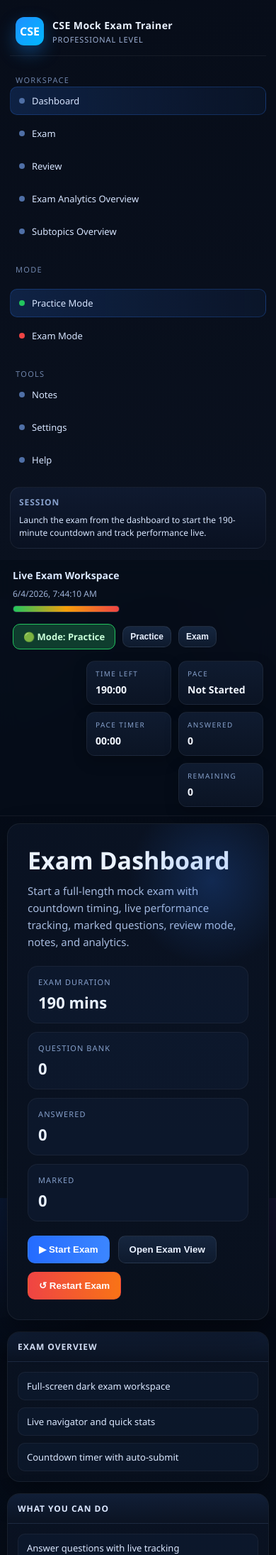
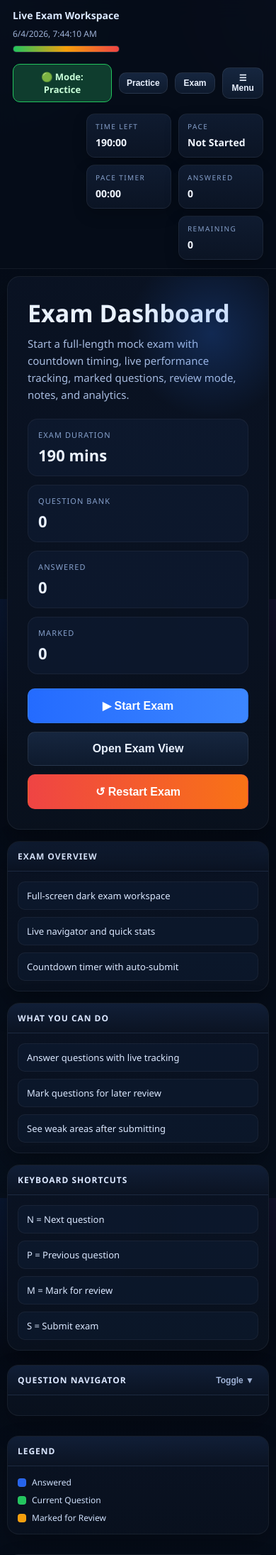
Before and after one commit to abpinedamb-cloud/cse-exam-workspace, a Flask app: page / in a window 390 px wide. Shown: the top 2191 px of the page at 71% size. Run offline with Flask 3, Linux system fonts and the light colour scheme.

Commit message:
Update index.html

```diff
--- a/templates/index.html
+++ b/templates/index.html
@@ -190,6 +190,11 @@
       justify-content:space-between;
       gap:16px;
       padding:12px 18px;
+
+
+	  position: sticky;
+	  top: 0;
+	  z-index: 999;
     }
 
     .topbar-left{
@@ -815,17 +820,22 @@
 	/* ✅ MOBILE RESPONSIVE FIX */
 @media (max-width: 768px){
 
-  /* ✅ SWITCH FROM GRID TO STACK */
+  /* ✅ SWITCH TO MOBILE STACK */
   .app-shell {
     display: flex;
     flex-direction: column;
   }
 
-  /* ✅ KEEP LEFT NAV (TOP MENU STYLE) */
+  /* ✅ LEFT NAV (hidden by default, toggle via JS) */
   .left-nav {
+    display: none;
     width: 100%;
     border-right: none;
     order: 1;
+  }
+
+  .left-nav.mobile-show {
+    display: block;
   }
 
   /* ✅ TOPBAR */
@@ -842,29 +852,19 @@
     order: 3;
   }
 
-  /* ✅ RIGHT SIDE NOW MOVES BELOW */
+  /* ✅ RIGHT PANEL */
   .right-side {
     width: 100%;
     padding: 10px;
     order: 4;
   }
 
-  /* ✅ FOOTER AT VERY BOTTOM */
+  /* ✅ FOOTER */
   .footer {
     order: 5;
   }
-  /* ✅ FULL WIDTH CARDS ON MOBILE */
-.result-card {
-  max-width: 100%;
-}
 
-}
-/* =========================
-   ✅ ========================= */   ✅ MOBILE SAFE PATCHES
-
-@media (max-width: 768px){
-
-  /* ✅ Buttons */
+  /* ✅ BUTTONS (FULL WIDTH + TOUCH FRIENDLY) */
   .btn,
   .choice-btn {
     width: 100%;
@@ -872,7 +872,7 @@
     padding: 14px;
   }
 
-  /* ✅ Stack controls */
+  /* ✅ STACK CONTROLS */
   .main-controls {
     flex-direction: column;
     align-items: stretch;
@@ -882,24 +882,39 @@
     width: 100%;
   }
 
-  /* ✅ Question readability */
+  /* ✅ QUESTION TEXT */
   #question {
     font-size: 20px;
     line-height: 1.5;
   }
 
-  /* ✅ Navigator grid */
+  /* ✅ NAVIGATOR GRID */
   #navigator {
-    grid-template-columns: repeat(6, 1fr);
+    grid-template-columns: repeat(5, 1fr);
   }
 
-  /* ✅ Chart fix */
-  canvas {
-    width: 100% !important;
-    height: auto !important;
+  /* ✅ LIMIT NAVIGATOR HEIGHT */
+  .navigator-expanded {
+    max-height: 200px;
+    overflow-y: auto;
   }
 
-  /* ✅ Notes panel */
+  .navigator-collapsed {
+    max-height: 0;
+    overflow: hidden;
+  }
+
+  /* ✅ CARDS FULL WIDTH */
+  .result-card {
+    max-width: 100%;
+  }
+
+  /* ✅ SIDE PANEL SPACING */
+  .side-card {
+    margin-bottom: 12px;
+  }
+
+  /* ✅ NOTES PANEL */
   #savedNotesWrapper {
     max-height: 200px !important;
   }
@@ -907,13 +922,12 @@
   .panel-textarea {
     min-height: 160px;
   }
-  /* ✅ Navigator spacing fix */
-#navigator {
-  grid-template-columns: repeat(5, 1fr);
-}
-.side-card {
-  margin-bottom: 12px;
-}
+
+  /* ✅ CANVAS FIX */
+  canvas {
+    width: 100% !important;
+    height: auto !important;
+  }
 
 }
   </style>
@@ -1035,6 +1049,13 @@
             style="padding:7px 10px; font-size:12px;">
       Exam
     </button>
+
+	<button class="btn btn-dark"
+        onclick="toggleMobileNav()"
+        style="padding:7px 10px; font-size:12px;">
+☰ Menu
+</button>
+
 
   </div>
 
```
